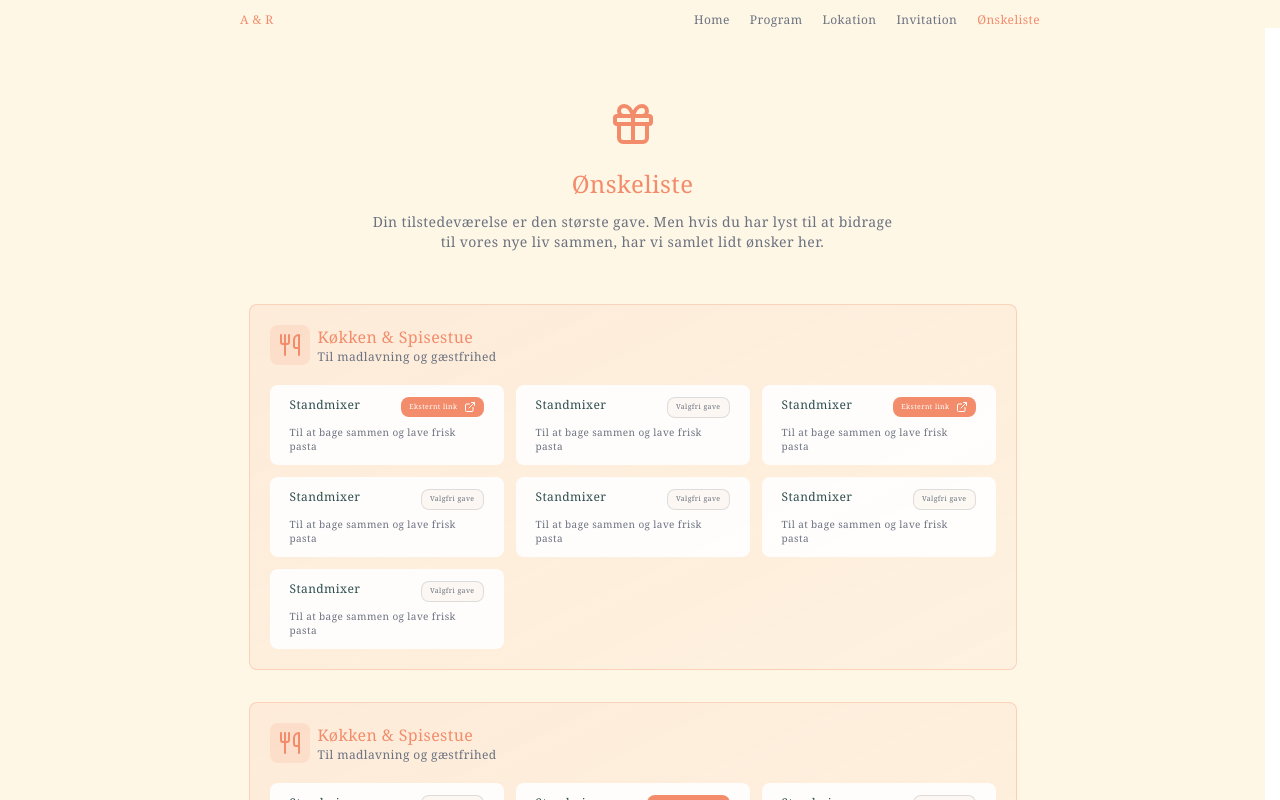
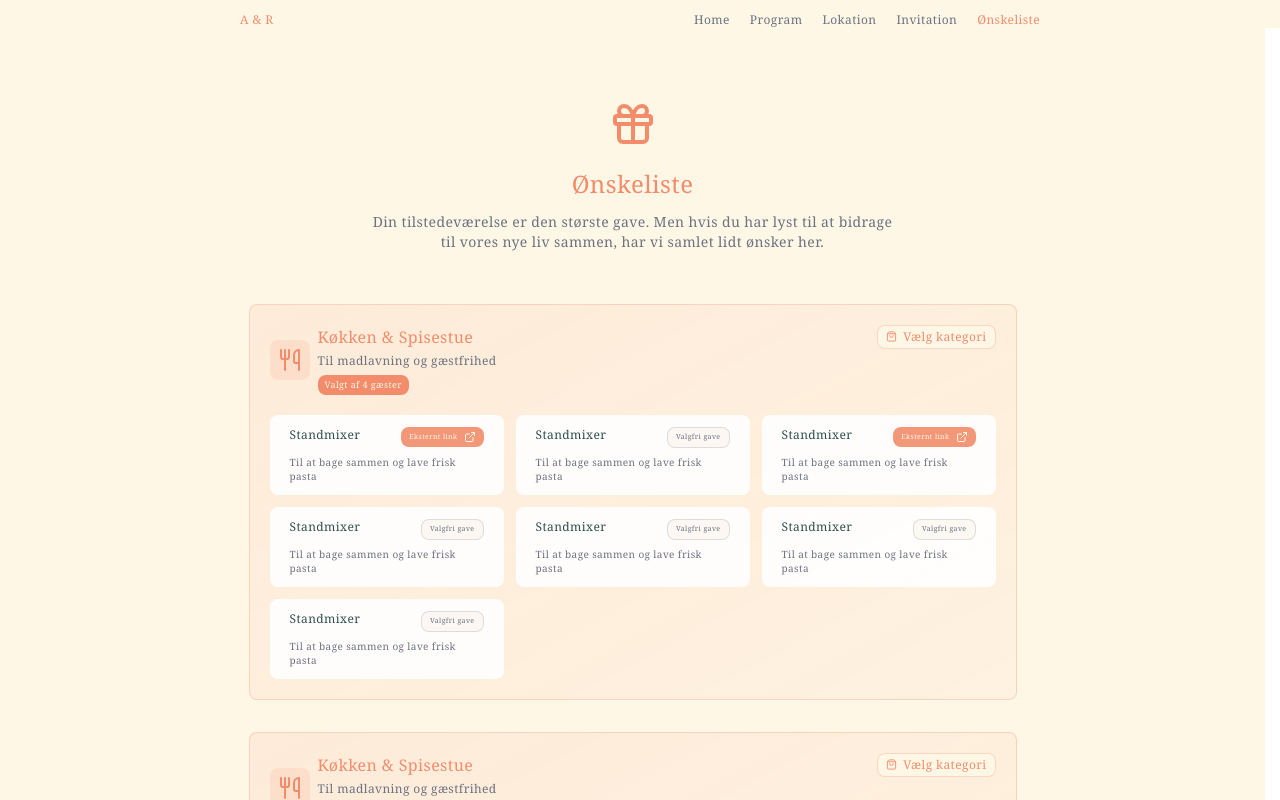
Before and after one commit to KatlaTL/wedding_application, a React (Vite) app: page /wishlist in a window 1280 px wide. Shown: the top 800 px of the page. Built offline with nearby package versions, Linux system fonts and the light colour scheme.

Commit message:
added category claim

```diff
--- a/src/components/ui/Button.tsx
+++ b/src/components/ui/Button.tsx
@@ -6,6 +6,7 @@ interface ButtoneProps extends ButtonHTMLAttributes<HTMLButtonElement> {
     variant?: ButtonVariant;
     size?: "small" | "medium" | "large";
     icon?: React.ForwardRefExoticComponent<Omit<LucideProps, "ref">>;
+    iconGap?: number;
 }
 
 /**
@@ -13,6 +14,7 @@ interface ButtoneProps extends ButtonHTMLAttributes<HTMLButtonElement> {
  * @param variant - Takes 4 different variants as plain text: "primary" | "secondary" | "secondary-no-hover" | "destructive" | "tertiary". Default variant is primary
  * @param size - Takes 3 different sizes as plain text: "small" | "medium" | "large". Default size is medium
  * @param icon - Accepts only a lucide-react icon
+ * @param iconGap - The distance between the icon and the tekst. Default is tailwind gap-3
  */
 const Button: React.FC<ButtoneProps> = ({
     children,
@@ -20,6 +22,7 @@ const Button: React.FC<ButtoneProps> = ({
     size = "medium",
     className = "",
     icon: Icon,
+    iconGap = 3,
     ...props
 }) => {
 
@@ -38,10 +41,10 @@ const Button: React.FC<ButtoneProps> = ({
             variantStyle = "bg-primary text-background";
             break;
         case "destructive":
-            variantStyle = "bg-destructive  text-white"
+            variantStyle = "bg-destructive text-white"
             break;
         case "tertiary":
-            variantStyle = "text-primary bg-primary/10 hover:bg-primary/20 !border-primary-30";
+            variantStyle = "text-primary bg-background hover:bg-primary hover:text-background !border-primary-30";
             break;
     }
 
@@ -59,7 +62,7 @@ const Button: React.FC<ButtoneProps> = ({
             break;
     }
 
-    const buttonIconStyle = Icon ? "flex items-center justify-center gap-3" : "";
+    const buttonIconStyle = Icon ? `flex items-center justify-center gap-${iconGap}` : "";
 
     const iconStyle = variant === "primary"
         ? "h-[11px] w-[11px] mb-[0.5px]"
--- a/src/hooks/useWishList.ts
+++ b/src/hooks/useWishList.ts
@@ -10,6 +10,7 @@ const useWishList = () => {
             icon: Utensils,
             title: "Køkken & Spisestue",
             description: "Til madlavning og gæstfrihed",
+            totalClaimed: 4,
             items: [
                 {
                     title: "Standmixer",
@@ -47,6 +48,7 @@ const useWishList = () => {
             icon: Utensils,
             title: "Køkken & Spisestue",
             description: "Til madlavning og gæstfrihed",
+            totalClaimed: 0,
             items: [
                 {
                     title: "Standmixer",
--- a/src/pages/wishlist/WishList.tsx
+++ b/src/pages/wishlist/WishList.tsx
@@ -6,6 +6,7 @@ import CategorySection from "./_components/CategorySection";
 import useWishList from "../../hooks/useWishList";
 import StaggeredItem from "../../components/StaggeredItem";
 import CategoryTile from "./_components/CategoryTile";
+import CategoryInfo from "./_components/CategoryInfo";
 
 /**
  * WishList page component
@@ -24,11 +25,12 @@ const WishList = () => {
                 <Section title="Ønskeliste" description="Din tilstedeværelse er den største gave. Men hvis du har lyst til at bidrage til vores nye liv sammen, har vi samlet lidt ønsker her.">
                     <StaggeredItem>
                         <div className="flex flex-col gap-8 mt-10">
-                            {categories.map(({ icon, items, title, description }) => (
+                            {categories.map(({ icon, items, title, description, totalClaimed }) => (
                                 <CategorySection
                                     icon={icon}
                                     title={title}
                                     description={description}
+                                    totalClaimed={totalClaimed}
                                 >
                                     {items.map(({ title, description, link }) => (
                                         <CategoryTile title={title} description={description} link={link} />
@@ -36,6 +38,8 @@ const WishList = () => {
                                 </CategorySection>
                             ))}
                         </div>
+
+                        <CategoryInfo />
                     </StaggeredItem>
                 </Section>
             </StaggeredContent>
--- /dev/null
+++ b/src/pages/wishlist/_components/CategoryInfo.tsx
@@ -0,0 +1,16 @@
+import { ShoppingBag } from "lucide-react";
+
+
+const CategoryInfo = () => {
+
+    return (
+        <div className="rounded-lg bg-tertiary/20 border-tertiary/30 border mx-auto p-6 mt-8">
+            <ShoppingBag className="w-6 h-6 mx-auto mb-3 text-color-text"/>
+            <p className="leading-relaxed">
+                Når du vælger at købe en gave fra en kategori, så giv os besked, så andre kan se, hvilke kategorier der mangler flere gaver. Du kan tilmelde dig en kategori ved at bruge knapperne ude i højre side af kategorierne.
+            </p>
+        </div>
+    )
+}
+
+export default CategoryInfo;
--- a/src/pages/wishlist/_components/CategorySection.tsx
+++ b/src/pages/wishlist/_components/CategorySection.tsx
@@ -1,26 +1,70 @@
 import type { CategorySectionType } from "../../../types/wishListTypes";
-import { type PropsWithChildren } from "react";
+import { useState, type PropsWithChildren } from "react";
+import Button from "../../../components/ui/Button";
+import { CircleCheckBig, ShoppingBag } from "lucide-react";
 
 /**
  * CategorySection component used in the WishList component
  */
-const CategorySection = ({ icon: Icon, title, description, children }: PropsWithChildren<CategorySectionType>) => {
+const CategorySection = ({ icon: Icon, title, description, totalClaimed, children }: PropsWithChildren<CategorySectionType>) => {
+    const [claimed, setClaimed] = useState<boolean>(false);
+
+    const getClaimedStatus = (totalClaimed: number): { label: string, style: string } => {
+        if (totalClaimed === 0) {
+            return {
+                label: "Tilgængelig",
+                style: "bg-secondary text-color-text border-secondary/40"
+            }
+        }
+
+        if (totalClaimed <= 3) {
+            return {
+                label: `Valgt af ${totalClaimed} gæster`,
+                style: "bg-tertiary text-color-text border-tertiary/40"
+            }
+        }
+
+        return {
+            label: `Valgt af ${totalClaimed} gæster`,
+            style: " bg-primary text-background border-primary/70"
+        }
+    }
+
+    const handleClaimClick = () => {
+        setClaimed(prev => !prev);
+    }
+
+    const claimedStatus = getClaimedStatus(totalClaimed);
+
     return (
         <div className="rounded-lg border border-primary-30 bg-gradient-to-br from-primary/10 to-primary/5 p-5 mx-5 md:mx-0">
-            <div className="flex text-left gap-2">
-                <div className="flex bg-primary/15 w-10 h-10 rounded-lg justify-center items-center">
-                    <Icon className="w-6 h-6 text-primary" />
+            <div className="flex text-left gap-2 justify-between">
+                <div className="flex gap-2">
+                    <div className="flex bg-primary/15 w-10 h-10 rounded-lg justify-center items-center self-center">
+                        <Icon className="w-6 h-6 text-primary" />
+                    </div>
+
+                    <div className="flex flex-col gap-1">
+                        <h3 className="text-base">{title}</h3>
+
+                        <p>{description}</p>
+
+                        <span className={`inline-flex w-max h-5 rounded-lg border mt-0.5 px-1.5 items-center text-[9px] transition-colors ${claimedStatus.style}`}>{claimedStatus.label}</span>
+                    </div>
                 </div>
-                <div className="flex flex-col">
-                    <h3 className="text-base">{title}</h3>
-                    <p>{description}</p>
+
+                <div>
+                    <Button variant={`${claimed ? "secondary" : "tertiary"}`} size="small" className="transition-all duration-300 ease-in-out px-2" icon={claimed ? CircleCheckBig : ShoppingBag} iconGap={1.5} onClick={handleClaimClick}>
+                        {claimed ? "Valgt" : "Vælg kategori"}
+                    </Button>
+
                 </div>
             </div>
 
             <div className="grid md:grid-cols-3 xs:grid-cols-2 gap-3 mt-5">
                 {children}
             </div>
-        </div>
+        </div >
     )
 }
 
--- a/src/pages/wishlist/_components/CategoryTile.tsx
+++ b/src/pages/wishlist/_components/CategoryTile.tsx
@@ -12,13 +12,13 @@ const CategoryTile = ({ title, description, link }: CategoryTileType) => {
                 <h4 className="text-color-text text-xs">{title}</h4>
 
 
-                <div className={`absolute right-0 rounded-lg py-1 px-2 text-[7px] text-current ${link ? "bg-primary text-white hover:bg-primary/90 " : "bg-muted/50 text-muted-foreground border border-muted-foreground/20"}`}>
+                <div className={`absolute right-0 rounded-lg py-1 px-2 text-[7px] text-current ${link ? "bg-primary/90 hover:bg-primary" : "bg-muted/50 text-muted-foreground border border-muted-foreground/20"}`}>
                     {link ? (
                         <a
                             href={link}
                             target="_blank"
                             rel="noopener noreferrer nofollow"
-                            className="flex items-center gap-1.5"
+                            className="flex items-center gap-1.5 text-background"
                         >
                             Eksternt link
                             <ExternalLink className="h-3 w-3"/>
--- a/src/types/wishListTypes.ts
+++ b/src/types/wishListTypes.ts
@@ -1,29 +1,19 @@
 import type { LucideProps } from "lucide-react";
 
-export type PriorityType = "Essential" | "Nice to Have" | "Dream Gift";
-
-export type PriorityTileType = {
-    icon: React.ForwardRefExoticComponent<Omit<LucideProps, "ref">>;
-    title: PriorityType;
-    description: string;
-}
 
 export type CategoryTileType = {
     title: string;
     description: string;
-    priority: PriorityType;
-    showPriority?: boolean;
-}
-
-export type CategoryType = {
-    icon: React.ForwardRefExoticComponent<Omit<LucideProps, "ref">>;
-    title: string;
-    description: string;
-    items: CategoryTileType[];
+    link?: string;
 }
 
 export type CategorySectionType = {
     icon: React.ForwardRefExoticComponent<Omit<LucideProps, "ref">>;
     title: string;
     description: string;
+    totalClaimed: number;
 }
+
+export type CategoryType = CategorySectionType & {
+    items: CategoryTileType[];
+}
```
